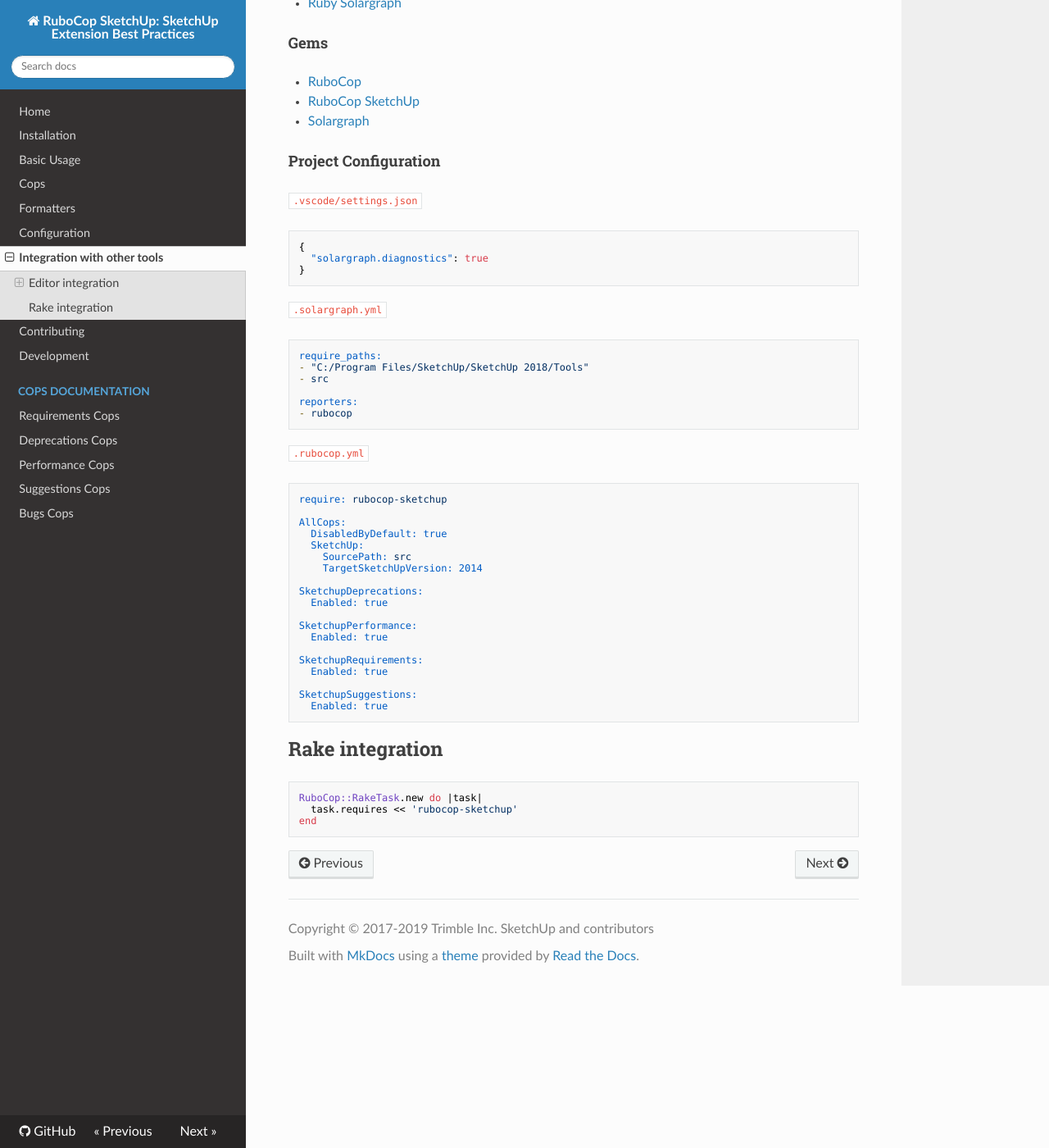
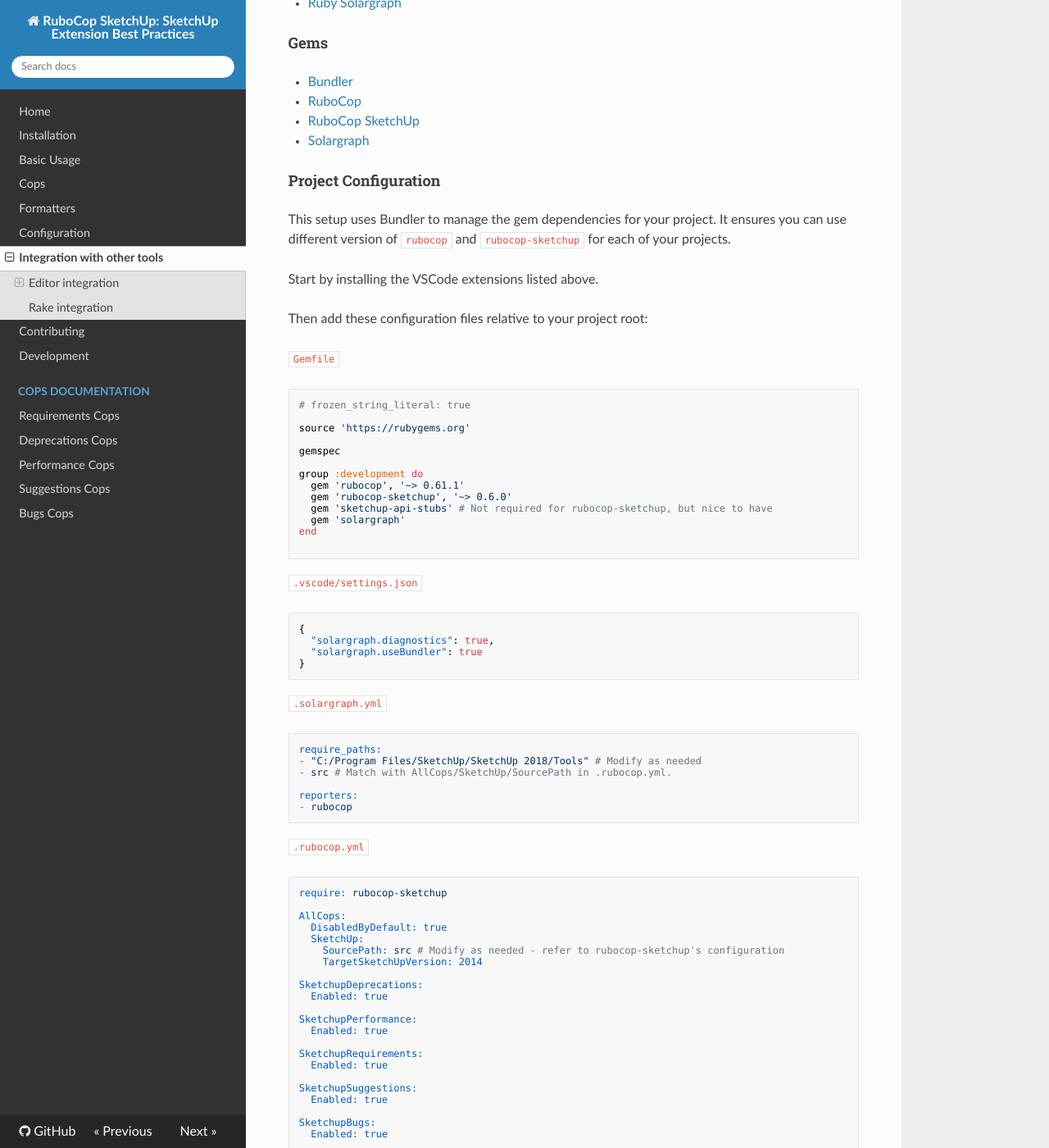
Before and after one commit to SketchUp/rubocop-sketchup, an MkDocs documentation site: the page built from manual/integration_with_other_tools.md, in a window 1280 px wide and 1400 px high, scrolled down 394 px. Shown: the whole window at 82% size. Built offline with MkDocs 1.6.1, drawn with Linux system fonts in a browser that asks for light colours; nearby versions of some CDN libraries; some of the changed text lies outside the part shown.

Commit message:
Update documentation to include SketchupBugs department.

````diff
--- a/manual/integration_with_other_tools.md
+++ b/manual/integration_with_other_tools.md
@@ -13,17 +13,43 @@ See [RuboCop's own documentation](https://docs.rubocop.org/en/latest/integration
 
 #### Gems
 
+- [Bundler](https://rubygems.org/gems/bundler)
 - [RuboCop](https://rubygems.org/gems/rubocop)
 - [RuboCop SketchUp](https://rubygems.org/gems/rubocop-sketchup)
 - [Solargraph](https://rubygems.org/gems/solargraph)
 
 #### Project Configuration
 
+This setup uses Bundler to manage the gem dependencies for your project. It ensures you can use different version of `rubocop` and `rubocop-sketchup` for each of your projects.
+
+Start by installing the VSCode extensions listed above.
+
+Then add these configuration files relative to your project root:
+
+`Gemfile`
+
+```ruby
+# frozen_string_literal: true
+
+source 'https://rubygems.org'
+
+gemspec
+
+group :development do
+  gem 'rubocop', '~> 0.61.1'
+  gem 'rubocop-sketchup', '~> 0.6.0'
+  gem 'sketchup-api-stubs' # Not required for rubocop-sketchup, but nice to have
+  gem 'solargraph'
+end
+
+```
+
 `.vscode/settings.json`
 
 ```json
 {
-  "solargraph.diagnostics": true
+  "solargraph.diagnostics": true,
+  "solargraph.useBundler": true
 }
 ```
 
@@ -31,8 +57,8 @@ See [RuboCop's own documentation](https://docs.rubocop.org/en/latest/integration
 
 ```yml
 require_paths:
-- "C:/Program Files/SketchUp/SketchUp 2018/Tools"
-- src
+- "C:/Program Files/SketchUp/SketchUp 2018/Tools" # Modify as needed
+- src # Match with AllCops/SketchUp/SourcePath in .rubocop.yml.
 
 reporters:
 - rubocop
@@ -46,7 +72,7 @@ require: rubocop-sketchup
 AllCops:
   DisabledByDefault: true
   SketchUp:
-    SourcePath: src
+    SourcePath: src # Modify as needed - refer to rubocop-sketchup's configuration
     TargetSketchUpVersion: 2014
 
 SketchupDeprecations:
@@ -60,7 +86,14 @@ SketchupRequirements:
 
 SketchupSuggestions:
   Enabled: true
+
+SketchupBugs:
+  Enabled: true
 ```
+
+Once that is done, run `bundle install` to allow Bundler to install the required gems for your projects.
+
+Now you should be ready to use VSCode with inline feedback from rubocop-sketchup.
 
 ## Rake integration
 
````
Also changed, not shown: README.md (+12 -7 lines), manual/basic_usage.md (+3 -0 lines), manual/cops.md (+4 -0 lines), 1 other file.
